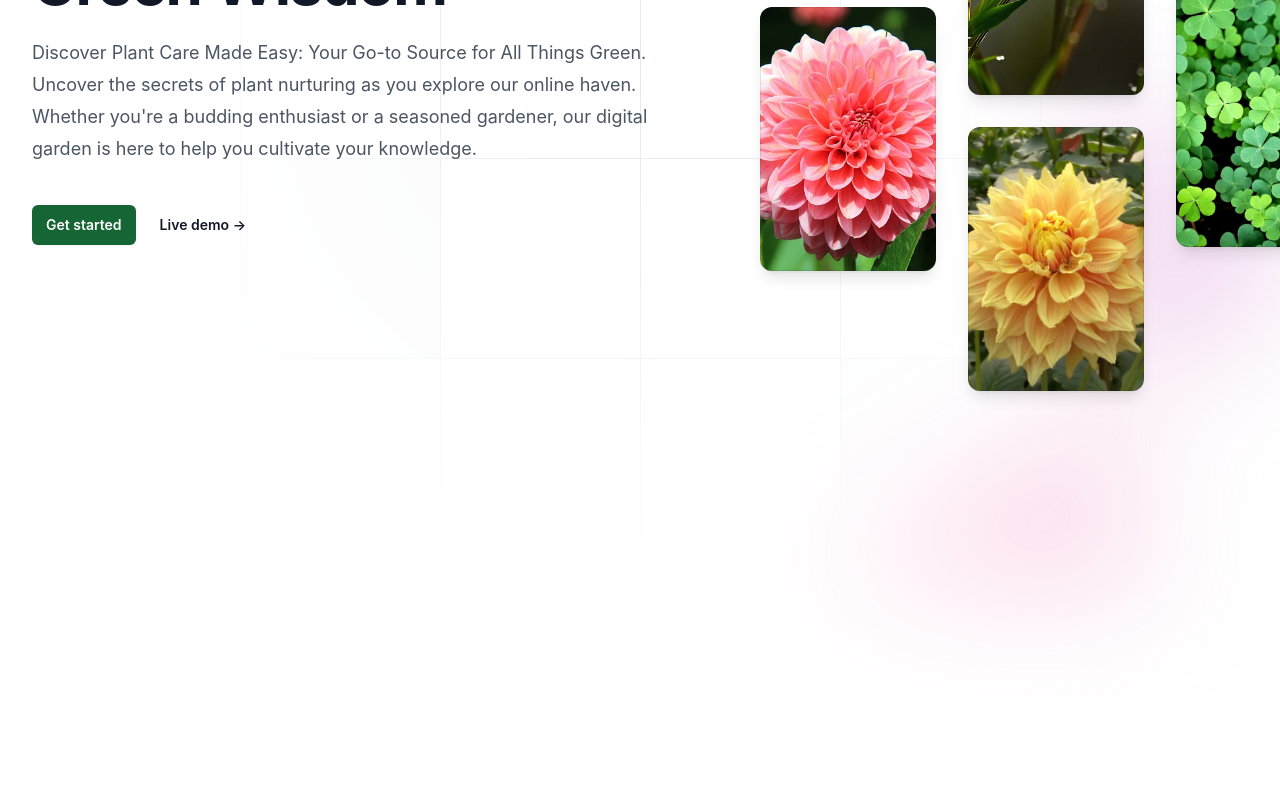
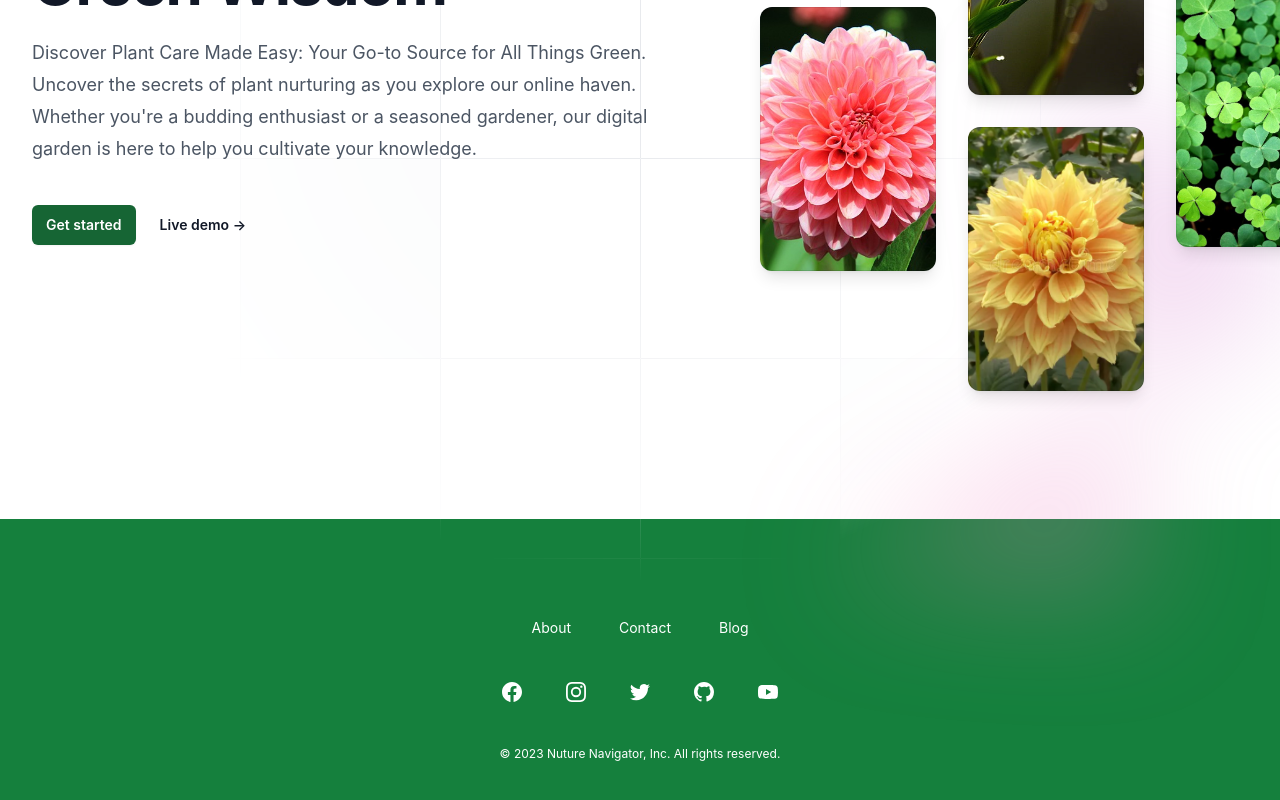
Before and after one commit to renkayla/NurtureNavigator, a React (Create React App) app in the folder client/: page / in a window 1280 px wide. Shown: the part 505-1305 px from the top of the page. Before the commit the page ends 1100 px from the top, so only its background shows below. Built offline with nearby package versions, Linux system fonts and the light colour scheme.

Commit message:
fixed Footer connection in App.js to render Footer Components

```diff
--- a/client/src/App.js
+++ b/client/src/App.js
@@ -59,6 +59,7 @@ function App() {
           </Provider>
         </>
       </Router>
+      <Footer /> {/* This is where your Footer component gets used */}
     </ApolloProvider>
   );
 }
```
